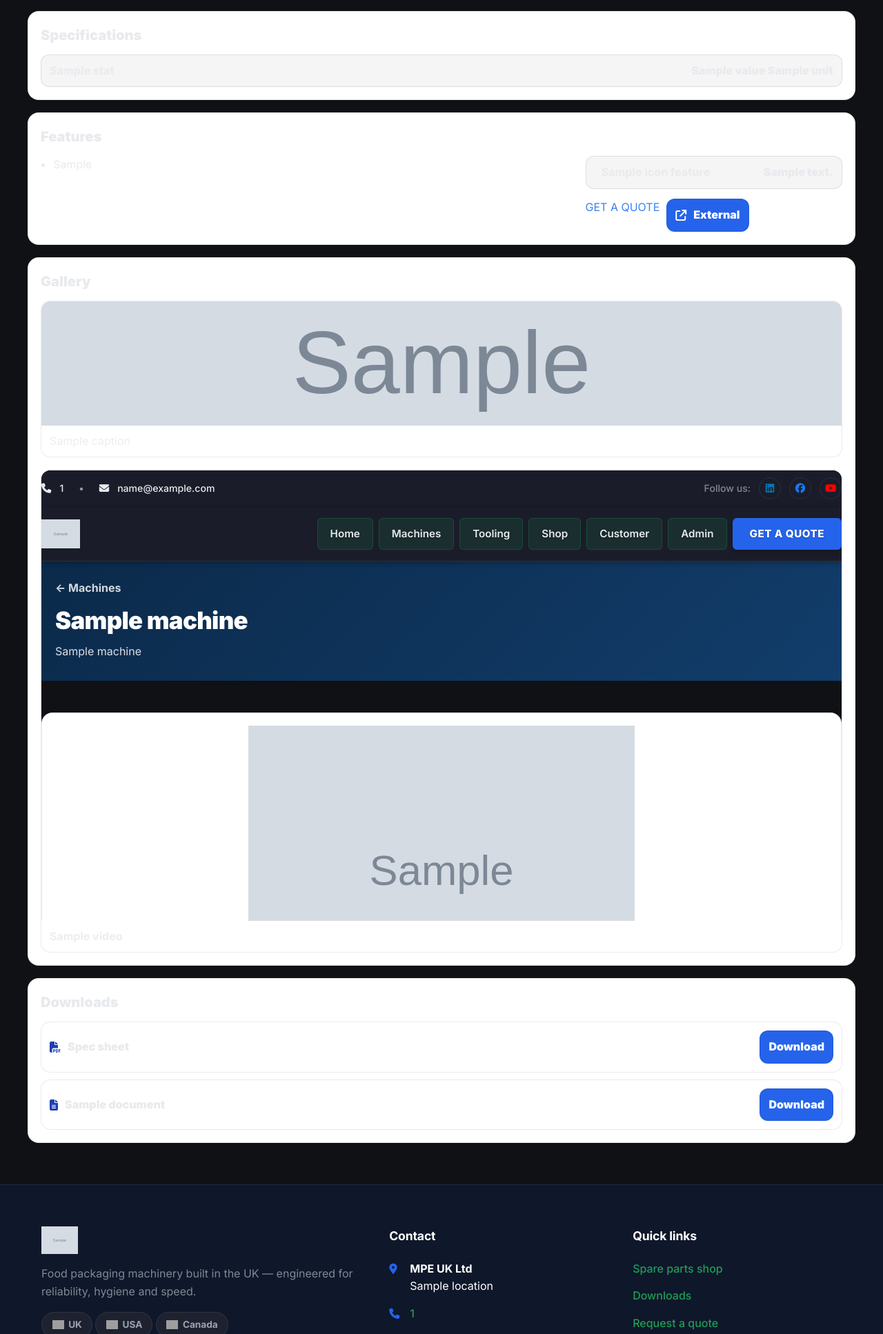
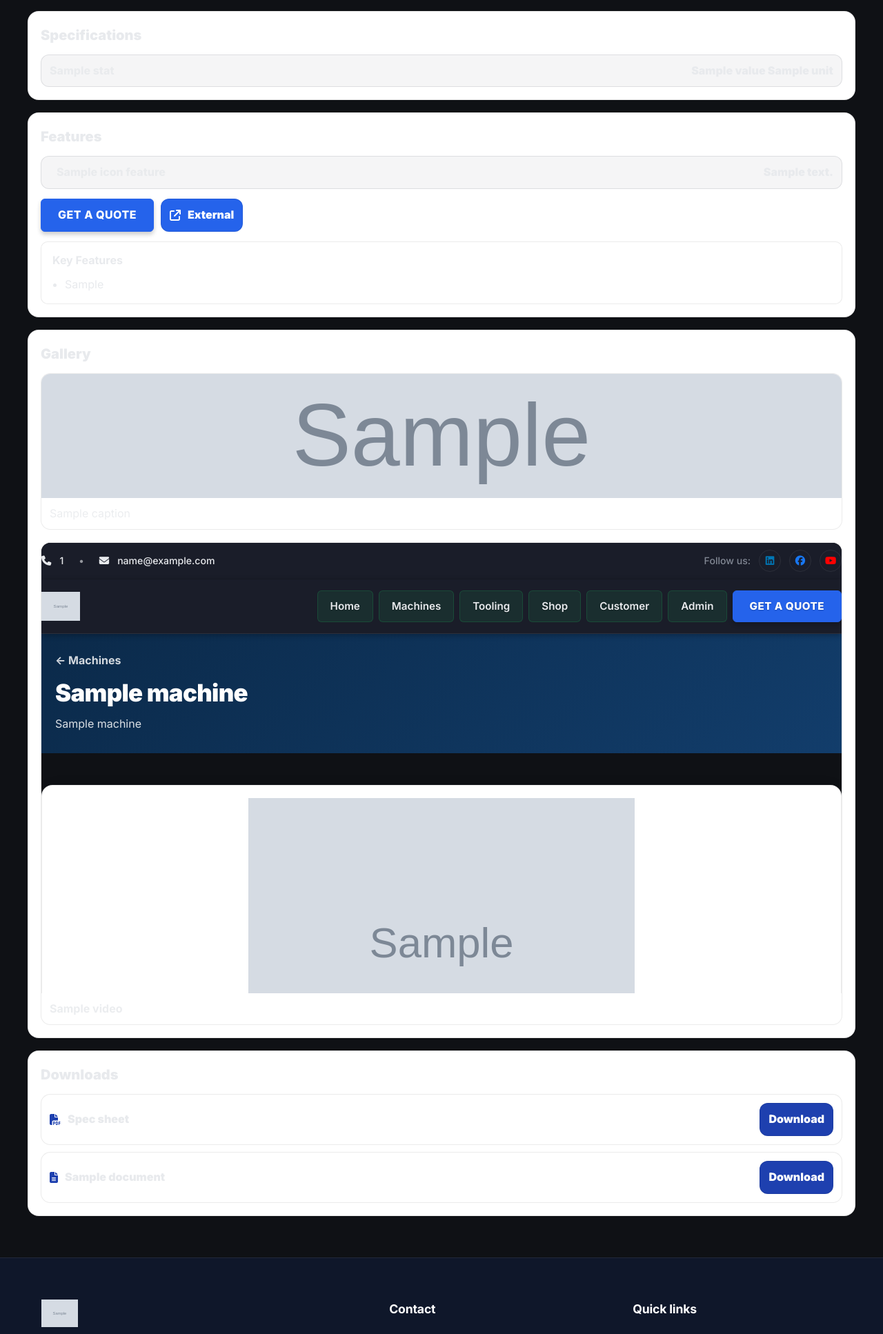
Before and after one commit to Jhdgkss/MPE_Web_Site, a Django app: template core/templates/core/machine_detail.html in a window 1280 px wide. Shown: the part 1024-2958 px from the top of the page at 69% size. Run offline with Django 5.2, Linux system fonts and the light colour scheme; the template is opened without the code that fills it: most values are stand-ins (such as "Sample title", 1, 10 or a date in 2020); grey boxes marked "Sample" are stand-in pictures; some libraries are stand-ins or nearby versions; grey boxes are pictures that could not be loaded.

Commit message:
machine product page layout update  002

```diff
--- a/core/templates/core/machine_detail.html
+++ b/core/templates/core/machine_detail.html
@@ -189,7 +189,7 @@
     padding: 10px 12px;
     border-radius: 12px;
     font-weight: 900;
-    background: var(--primary-color);
+    background: var(--secondary-color);
     color: #fff;
     border: 1px solid rgba(0,0,0,0.08);
     white-space: nowrap;
@@ -226,6 +226,54 @@
   color: rgba(255,255,255,0.85);
   line-height: 1.6;
 }
+/* Match navbar "GET A QUOTE" button style */
+.btn-quote{
+  background-color: var(--primary-color);
+  color: #ffffff !important;
+  padding: 10px 24px;
+  border-radius: 6px;
+  font-weight: 800;
+  letter-spacing: 0.5px;
+  text-transform: uppercase;
+  transition: all 0.2s ease;
+  box-shadow: 0 4px 6px rgba(0,0,0,0.2);
+  border: 1px solid var(--primary-color);
+  display:inline-flex;
+  align-items:center;
+  gap:10px;
+  text-decoration:none;
+}
+.btn-quote:hover{
+  opacity: 0.9;
+  transform: translateY(-2px);
+  box-shadow: 0 6px 12px rgba(0,0,0,0.3);
+  color: white !important;
+  text-decoration:none;
+}
+
+/* Features layout: cards first, key-features below */
+.md-feature-block{
+  background: #fff;
+  border: 1px solid rgba(0,0,0,.08);
+  border-radius: 10px;
+  padding: 14px 16px;
+}
+.md-feature-block h3{
+  margin: 0 0 10px 0;
+  font-size: 16px;
+}
+.md-feature-block ul{
+  margin: 0;
+  padding-left: 18px;
+}
+.md-cta-row{
+  margin-top: 14px;
+  display:flex;
+  gap:10px;
+  flex-wrap:wrap;
+  align-items:center;
+}
+
 </style>
 
 <section class="machine-hero">
@@ -292,20 +340,6 @@
   <section id="features" class="md-section">
     <h2 class="md-h2">Features</h2>
 
-    <div class="md-two-col">
-      <div class="md-features">
-        {% if bullet_features %}
-          <ul>
-            {% for f in bullet_features %}
-              <li>{{ f }}</li>
-            {% endfor %}
-          </ul>
-        {% else %}
-          <p class="md-prose muted">Add key features in Admin → Machines → “Key features” (one per line).</p>
-        {% endif %}
-      </div>
-
-      <aside>
     {% if icon_features %}
       <div class="md-specs">
         {% for f in icon_features %}
@@ -317,15 +351,31 @@
       </div>
     {% endif %}
 
-        <div style="margin-top:14px; display:flex; gap:10px; flex-wrap:wrap;">
+    <div class="md-cta-row">
       <a class="btn-quote" href="{% url 'contact' %}?machine={{ machine.slug|urlencode }}">GET A QUOTE</a>
       {% if machine.external_link %}
-            <a class="md-doc-btn" style="background: var(--primary-color);" href="{{ machine.external_link }}" target="_blank" rel="noopener"><i class="fa-solid fa-arrow-up-right-from-square" style="margin-right:10px;"></i>External</a>
+        <a class="md-doc-btn" style="background: var(--primary-color);" href="{{ machine.external_link }}" target="_blank" rel="noopener">
+          <i class="fa-solid fa-arrow-up-right-from-square" style="margin-right:10px;"></i>External
+        </a>
       {% endif %}
     </div>
-      </aside>
+
+    <div style="margin-top:14px;">
+      {% if bullet_features %}
+        <div class="md-feature-block">
+          <h3>Key Features</h3>
+          <ul>
+            {% for f in bullet_features %}
+              <li>{{ f }}</li>
+            {% endfor %}
+          </ul>
+        </div>
+      {% else %}
+        <p class="md-prose muted">Add key features in Admin → Machines → “Key features” (one per line).</p>
+      {% endif %}
     </div>
   </section>
+
 
   <section id="gallery" class="md-section">
     <h2 class="md-h2">Gallery</h2>
```
Lines whose indentation alone changed are shown as unchanged.
